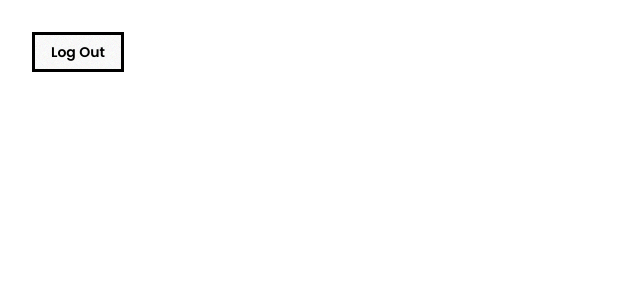
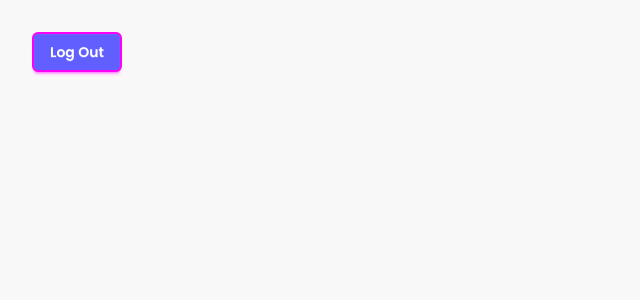
Before and after one commit to Alex-Tinoco/gegenpress, a Next.js app: page / in a window 1280 px wide. Shown: the top 300 px of the page, without its empty margins (0-640 px from the left). Built offline with nearby package versions, Linux system fonts and the light colour scheme.

Commit message:
middleware changes

```diff
--- a/src/middleware.ts
+++ b/middleware.ts
@@ -1,6 +1,6 @@
 import { NextRequest, NextResponse } from "next/server";
 import { jwtVerify } from "jose";
-import { deleteAuthCookies } from "./lib/auth/jwtfunctions";
+import { deleteAuthCookies } from "./src/lib/auth/jwtfunctions";
 
 export async function middleware(req: NextRequest, res: NextResponse) {
   const secretKey = process.env.JWT_SECRET_KEY!;
--- a/src/app/page.tsx
+++ b/src/app/page.tsx
@@ -14,6 +14,9 @@ export default function Home() {
         action: "logOut",
       }),
     });
+    if (response.ok) {
+      window.location.href = "/auth";
+    }
   };
 
   return (
--- a/src/components/auth/login.tsx
+++ b/src/components/auth/login.tsx
@@ -185,7 +185,7 @@ export default function Login() {
 
           <button
             type="submit"
-            className="bg-main hover:bg-main-darker flex w-full cursor-pointer items-center justify-center rounded-md border-2 py-2 text-white"
+            className="w-full btn-primary"
           >
             Sign in or register
           </button>
--- a/src/tailwind.css
+++ b/src/tailwind.css
@@ -7,8 +7,12 @@
   --color-main-darker: #4f39f6;
 }
 @plugin "daisyui" {
-  themes: false;
+  themes: acid --default;
 }
 *:focus {
   outline: none;
 }
+
+.btn-primary {
+  @apply bg-main hover:bg-main-darker flex cursor-pointer items-center justify-center rounded-md border-2 py-2 text-white;
+}
```
